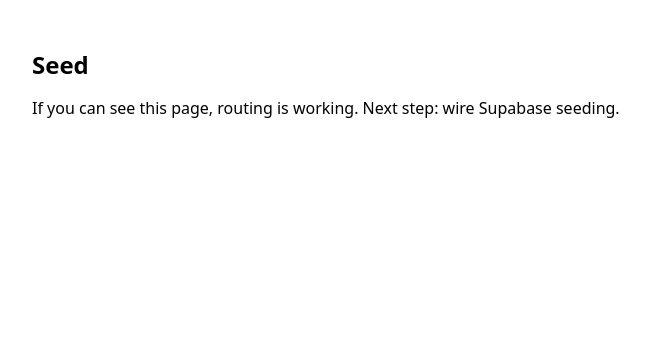
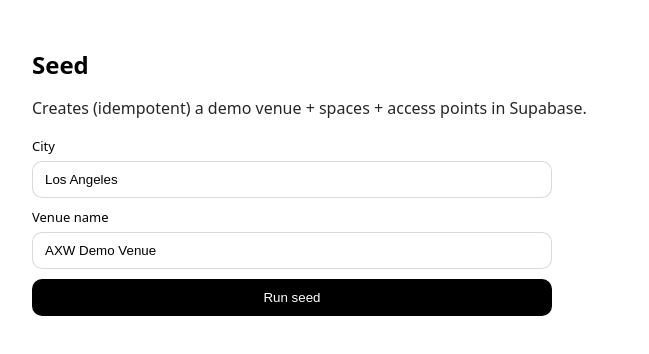
Before and after one commit to M4G3LL4N0/access-layer, a Next.js app: page /v3/seed in a window 1280 px wide. Shown: the top 354 px of the page, without its empty margins (118-767 px from the left). Built offline with nearby package versions, Linux system fonts and the light colour scheme; no server answers.

Commit message:
axw3: add seed api + service supabase client

```diff
--- /dev/null
+++ b/src/app/api/v3/seed/route.ts
@@ -0,0 +1,88 @@
+import { NextResponse } from "next/server";
+import crypto from "crypto";
+import { supabaseService } from "@/lib/supabase/service";
+
+export const dynamic = "force-dynamic";
+
+function stableUuidFromString(input: string): string {
+  const hash = crypto.createHash("sha256").update(input).digest("hex");
+  const bytes = Buffer.from(hash.slice(0, 32), "hex");
+  bytes[6] = (bytes[6] & 0x0f) | 0x40;
+  bytes[8] = (bytes[8] & 0x3f) | 0x80;
+  const hex = bytes.toString("hex");
+  return `${hex.slice(0, 8)}-${hex.slice(8, 12)}-${hex.slice(12, 16)}-${hex.slice(16, 20)}-${hex.slice(20)}`;
+}
+
+function json(ok: boolean, body: any, status = 200) {
+  return NextResponse.json({ ok, ...body }, { status });
+}
+
+export async function POST(req: Request) {
+  try {
+    const sb = supabaseService();
+
+    const body = await req.json().catch(() => ({}));
+    const city = typeof body.city === "string" && body.city.trim() ? body.city.trim() : "Los Angeles";
+    const venueName =
+      typeof body.venueName === "string" && body.venueName.trim()
+        ? body.venueName.trim()
+        : "AXW Demo Venue";
+
+    const venueId = stableUuidFromString(`axw:v3:seed:${city}:${venueName}`);
+
+    const venueRow: any = {
+      id: venueId,
+      name: venueName,
+      city,
+      region: "CA",
+      status: "active",
+    };
+
+    const { error: vErr } = await sb.from("venues").upsert(venueRow, { onConflict: "id" });
+    if (vErr) return json(false, { error: "venues upsert failed", detail: vErr.message }, 400);
+
+    const spaces = [
+      {
+        id: stableUuidFromString(`axw:v3:seed:${venueId}:space:front-desk`),
+        venue_id: venueId,
+        name: "Front Desk",
+        type: "lobby",
+      },
+      {
+        id: stableUuidFromString(`axw:v3:seed:${venueId}:space:garage`),
+        venue_id: venueId,
+        name: "Garage",
+        type: "parking",
+      },
+    ];
+
+    const { error: sErr } = await sb.from("spaces").upsert(spaces, { onConflict: "id" });
+    if (sErr) return json(false, { error: "spaces upsert failed", detail: sErr.message }, 400);
+
+    const accessPoints = [
+      {
+        id: stableUuidFromString(`axw:v3:seed:${venueId}:ap:front-door`),
+        venue_id: venueId,
+        space_id: spaces[0].id,
+        name: "Front Door",
+        kind: "door",
+        status: "active",
+      },
+      {
+        id: stableUuidFromString(`axw:v3:seed:${venueId}:ap:garage-gate`),
+        venue_id: venueId,
+        space_id: spaces[1].id,
+        name: "Garage Gate",
+        kind: "gate",
+        status: "active",
+      },
+    ];
+
+    const { error: apErr } = await sb.from("access_points").upsert(accessPoints, { onConflict: "id" });
+    if (apErr) return json(false, { error: "access_points upsert failed", detail: apErr.message }, 400);
+
+    return json(true, { venueId, venueName, city, spaces, accessPoints }, 200);
+  } catch (e: any) {
+    return json(false, { error: e?.message || "seed failed" }, 500);
+  }
+}
--- a/src/app/v3/seed/page.tsx
+++ b/src/app/v3/seed/page.tsx
@@ -1,10 +1,126 @@
+"use client";
+
+import React, { useMemo, useState } from "react";
+
 export const dynamic = "force-dynamic";
 
+type SeedResult =
+  | { ok: true; venueId: string; venueName: string; city: string; spaces: any[]; accessPoints: any[] }
+  | { ok: false; error: string; detail?: string };
+
 export default function SeedPage() {
+  const [loading, setLoading] = useState(false);
+  const [city, setCity] = useState("Los Angeles");
+  const [venueName, setVenueName] = useState("AXW Demo Venue");
+  const [result, setResult] = useState<SeedResult | null>(null);
+
+  const pretty = useMemo(() => {
+    if (!result) return "";
+    return JSON.stringify(result, null, 2);
+  }, [result]);
+
+  async function runSeed() {
+    setLoading(true);
+    setResult(null);
+    try {
+      const res = await fetch("/api/v3/seed", {
+        method: "POST",
+        headers: { "content-type": "application/json" },
+        body: JSON.stringify({ city, venueName }),
+      });
+      const data = (await res.json()) as SeedResult;
+      setResult(data);
+    } catch (e: any) {
+      setResult({ ok: false, error: e?.message || "request failed" });
+    } finally {
+      setLoading(false);
+    }
+  }
+
   return (
     <main style={{ maxWidth: 980, margin: "0 auto", padding: 24, fontFamily: "ui-sans-serif, system-ui" }}>
       <h1 style={{ fontSize: 24, marginBottom: 10 }}>Seed</h1>
-      <p>If you can see this page, routing is working. Next step: wire Supabase seeding.</p>
+      <p style={{ opacity: 0.85, marginBottom: 18 }}>
+        Creates (idempotent) a demo venue + spaces + access points in Supabase.
+      </p>
+
+      <div style={{ display: "grid", gap: 10, maxWidth: 520, marginBottom: 14 }}>
+        <label style={label()}>
+          City
+          <input value={city} onChange={(e) => setCity(e.target.value)} style={input()} />
+        </label>
+
+        <label style={label()}>
+          Venue name
+          <input value={venueName} onChange={(e) => setVenueName(e.target.value)} style={input()} />
+        </label>
+
+        <button
+          onClick={runSeed}
+          disabled={loading}
+          style={{
+            padding: "10px 12px",
+            borderRadius: 10,
+            border: "1px solid rgba(0,0,0,0.15)",
+            background: loading ? "rgba(0,0,0,0.06)" : "black",
+            color: loading ? "black" : "white",
+            cursor: loading ? "default" : "pointer",
+          }}
+        >
+          {loading ? "Seeding..." : "Run seed"}
+        </button>
+      </div>
+
+      {result && (
+        <div style={{ marginTop: 16 }}>
+          <h2 style={{ fontSize: 16, marginBottom: 8 }}>Result</h2>
+          <pre
+            style={{
+              padding: 14,
+              borderRadius: 12,
+              background: "rgba(0,0,0,0.04)",
+              overflowX: "auto",
+              fontSize: 12,
+              lineHeight: 1.35,
+            }}
+          >
+            {pretty}
+          </pre>
+
+          {"ok" in result && result.ok && (
+            <div style={{ marginTop: 12, display: "flex", gap: 10, flexWrap: "wrap" }}>
+              <a href={`/v/${result.venueId}`} style={linkBtn()}>View venue</a>
+              <a href={`/admin/venues/${result.venueId}`} style={linkBtn()}>Admin venue</a>
+              <a href={`/admin/access-points/${result.venueId}`} style={linkBtn()}>Access points</a>
+            </div>
+          )}
+        </div>
+      )}
     </main>
   );
 }
+
+function label(): React.CSSProperties {
+  return { display: "grid", gap: 6, fontSize: 13 };
+}
+
+function input(): React.CSSProperties {
+  return {
+    padding: "10px 12px",
+    borderRadius: 10,
+    border: "1px solid rgba(0,0,0,0.15)",
+    outline: "none",
+  };
+}
+
+function linkBtn(): React.CSSProperties {
+  return {
+    display: "inline-block",
+    padding: "10px 12px",
+    borderRadius: 10,
+    border: "1px solid rgba(0,0,0,0.15)",
+    textDecoration: "none",
+    color: "black",
+    background: "white",
+  };
+}
--- a/src/lib/supabase/service.ts
+++ b/src/lib/supabase/service.ts
@@ -1,10 +1,19 @@
-import { createClient } from "@supabase/supabase-js";
+import { createClient, type SupabaseClient } from "@supabase/supabase-js";
 
-export function supabaseService() {
+let _client: SupabaseClient | null = null;
+
+export function supabaseService(): SupabaseClient {
+  if (_client) return _client;
+
   const url = process.env.NEXT_PUBLIC_SUPABASE_URL;
-  const service = process.env.SUPABASE_SERVICE_ROLE_KEY;
-  if (!url || !service) {
-    throw new Error("Missing NEXT_PUBLIC_SUPABASE_URL or SUPABASE_SERVICE_ROLE_KEY");
-  }
-  return createClient(url, service, { auth: { persistSession: false } });
+  const serviceKey = process.env.SUPABASE_SERVICE_ROLE_KEY;
+
+  if (!url) throw new Error("Missing env: NEXT_PUBLIC_SUPABASE_URL");
+  if (!serviceKey) throw new Error("Missing env: SUPABASE_SERVICE_ROLE_KEY");
+
+  _client = createClient(url, serviceKey, {
+    auth: { persistSession: false, autoRefreshToken: false },
+  });
+
+  return _client;
 }
```
